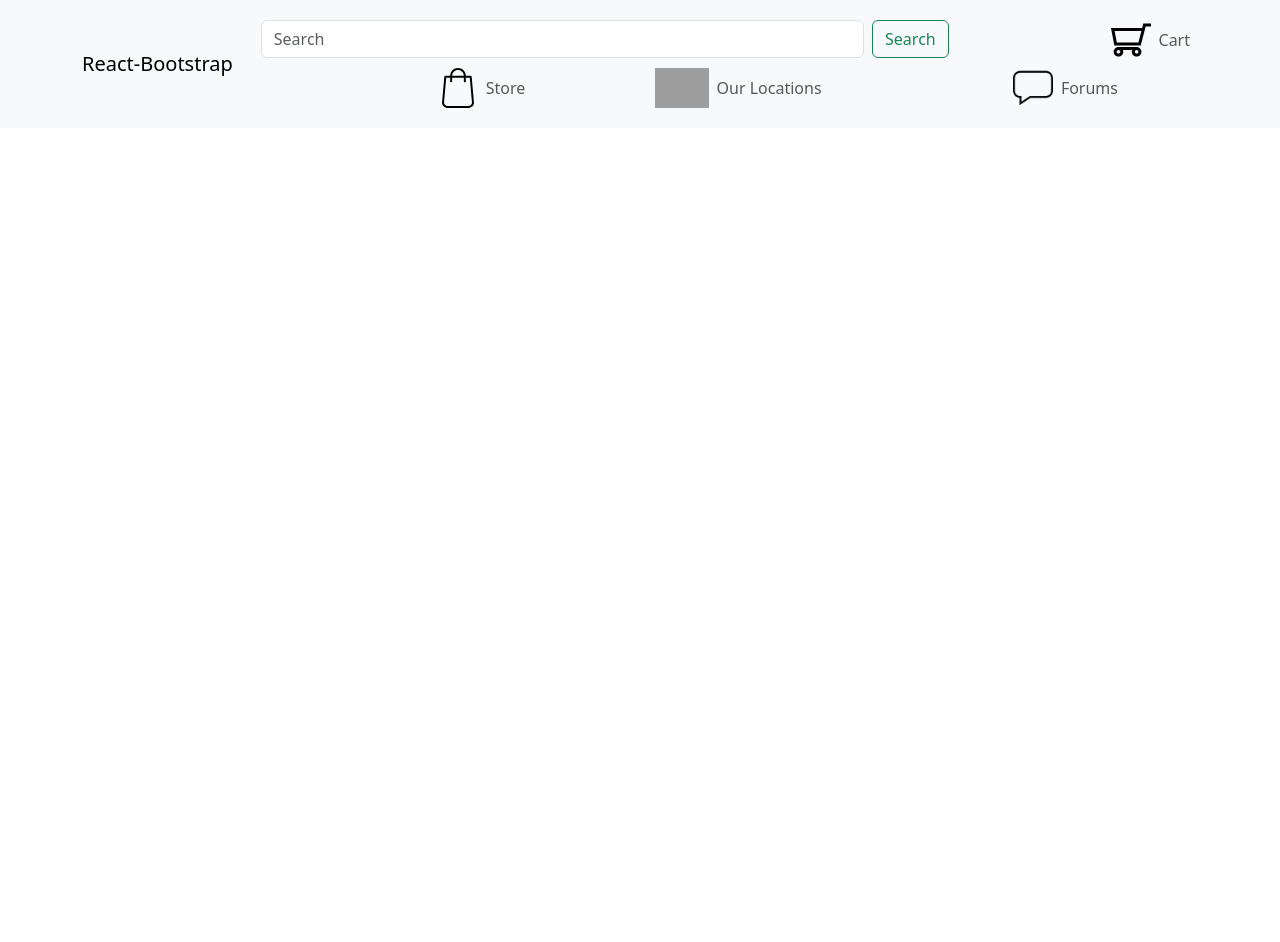
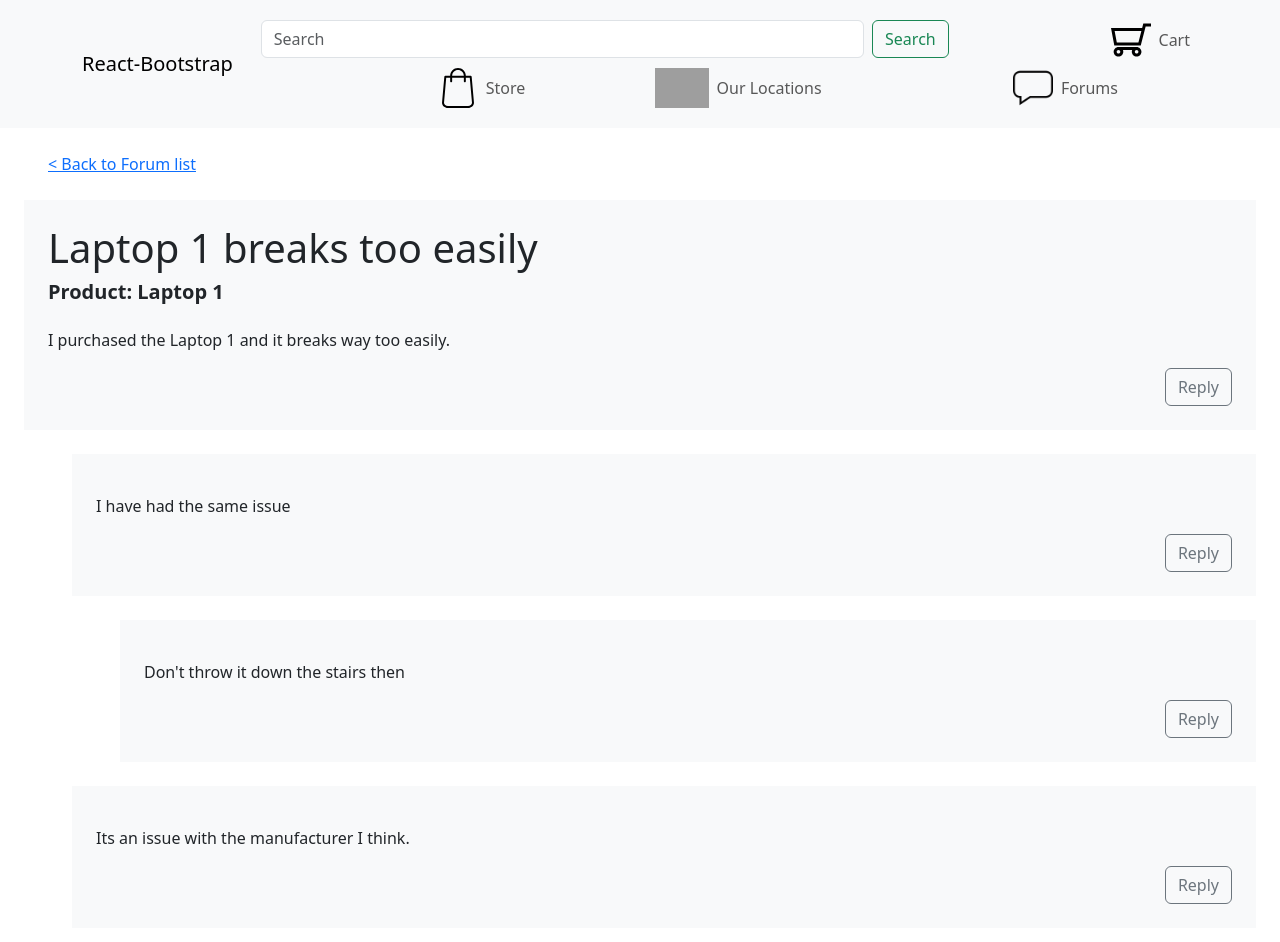
Before and after one commit to SEG3125-UOBS/P2, a React (Create React App) app: page /forumPost/1 in a window 1280 px wide. Shown: the top 942 px of the page. Before the commit the page ends 800 px from the top, so only its background shows below. Built offline with nearby package versions, Linux system fonts and the light colour scheme; grey boxes are pictures that could not be loaded.

Commit message:
Completed forums page
linked the forum redirect onClick

```diff
--- a/src/App.js
+++ b/src/App.js
@@ -7,7 +7,8 @@ import Store from './Store.js';
 import Location from './Location.js';
 import Forum from './Forum.js';
 import Cart from './Cart.js';
-
+import ForumPost from './ForumPost.js';
+import Item from './Item.js';
 
 function App() {
   return (
@@ -21,6 +22,8 @@ function App() {
             <Route path="/location" element={<Location />}/>
             <Route path="/forums" element={<Forum />}/>
             <Route path="/cart" element={<Cart />}/>
+            <Route path="/forumPost/:postId" element={<ForumPost />}/>
+            <Route path="/item/:itemId" element={<Item />}/>
           </Routes>
         </div>
       </div>
--- a/src/Forum.js
+++ b/src/Forum.js
@@ -3,17 +3,20 @@ import { Col, Row } from "react-bootstrap";
 import Button from 'react-bootstrap/Button';
 import Card from 'react-bootstrap/Card';
 import './Forum.css'
+import {useNavigate} from "react-router-dom";
 
 import dataImport from './data.json'
 const itemData = dataImport.items;
-const forumData = dataImport.forums;
-
-function forumRedirect(forumSelected){
-    //TBD: redirect
-    console.log(forumSelected);
-}
+const forumData = dataImport.forums.filter(headPost => headPost.reply===false);
 
 const Forum = () => {
+
+    const navigate = useNavigate();
+    function forumRedirect(forumSelected){
+        navigate(`/forumPost/${forumSelected}`)
+    }
+
+
     return (
         <div className="forum">
             <h1 className='p-3 m-3'>Forums</h1>
@@ -75,7 +78,7 @@ const Forum = () => {
                     {
                         forumData.map((forum) => (
                             <Col sm={12} md={6} xl={4} key={forum.id} className="p-4">
-                                <Card onClick={() => forumRedirect(forum.title)}>
+                                <Card onClick={() => forumRedirect(forum.id)}>
                                     <Card.Body>
                                         <Card.Title>{forum.title}</Card.Title>
                                         {/* Make Clickable?: add hover cursor effect, add redirect */}
--- /dev/null
+++ b/src/ForumPost.js
@@ -0,0 +1,87 @@
+import { Link, useParams } from "react-router-dom";
+import data from './data.json'
+import Button from 'react-bootstrap/Button';
+import { useState } from 'react';
+
+const ForumPost = () => {
+    const forumData = data.forums;
+
+    const {postId} = useParams()
+    const mainPost = forumData.filter(post => post.id===parseInt(postId))[0]
+
+    const [showReplyPrompt, setReplyPrompt] = useState(null)
+    function onReplyClick(replyToId){
+        if (replyToId===showReplyPrompt) {
+            setReplyPrompt(null);
+        } else {
+            setReplyPrompt(replyToId)
+        }
+    }
+
+    // Function to display the replies to a post
+    function recursiveDisplay(post) {
+        const displayArray = [];
+
+        for (let i=0;i<post.replies.length;i++) {
+            const replyId = parseInt(post.replies[i]);
+            const reply = forumData.filter(post => post.id===replyId)[0];
+
+            displayArray.push(
+                <div className="p-4 m-4 bg-light align-items-start" style={{textAlign:"start"}} key={reply.id}>
+                    <p className="pt-3">{reply.text}</p>
+                    <div style={{textAlign:"end"}}>
+                        <Button variant="outline-secondary" onClick={() => onReplyClick(replyId)}>Reply</Button>
+                    </div>
+                </div>
+            );
+
+            const recursiveResult = recursiveDisplay(reply)
+            if (recursiveResult !== undefined) {
+                displayArray.push(
+                    recursiveResult
+                );
+            }
+        }
+
+        if (displayArray.length === 0) {
+            return
+        } else {
+            return <div className="ps-4 ms-4" key={post.id+"childBox"}>{displayArray}</div>;
+        }
+    }
+
+    return (
+        <div className="forumPost">
+            <div className="d-flex ps-4 m-4 justify-content-start">
+                <Link to="/forums" >&lt; Back to Forum list</Link>
+            </div>
+
+            {/* User reply section */}
+            {
+                showReplyPrompt!==null &&
+                <div className="m-4 newReply">
+                    <p style={{textAlign:"start",overflow:"hidden",textOverflow:"ellipsis"}}><nobr>Replying to: "{forumData.filter(post => post.id===parseInt(showReplyPrompt))[0].text}"</nobr></p>
+                    <textarea className="form-control mt-2" id="forumText" placeholder="Forum Post Text" rows={5}></textarea>
+                    <Button className="m-2" variant="outline-primary">Submit Reply</Button>
+                </div>
+            }
+
+            {/* Post card */}
+            <div className="p-4 m-4 bg-light" style={{textAlign:"start"}}>
+                <h1>{mainPost.title}</h1>
+                <h2 className="lead fw-bold">Product: {mainPost.item}</h2>
+                <p className="pt-3">{mainPost.text}</p>
+                <div style={{textAlign:"end"}}>
+                    <Button variant="outline-secondary" onClick={() => onReplyClick(mainPost.id)}>Reply</Button>
+                </div>
+            </div>
+
+            {/* Replies */}
+            {recursiveDisplay(mainPost)}
+
+
+        </div>
+    );
+}
+
+export default ForumPost;
--- /dev/null
+++ b/src/Item.js
@@ -0,0 +1,19 @@
+import { Link, useParams } from "react-router-dom";
+import data from './data.json';
+
+const Item = () => {
+    const itemData = data.items;
+    const {itemId} = useParams()
+    const mainItem = itemData.filter(item => item.id===parseInt(itemId))[0]
+
+    return (
+        <div className="itemPage">
+            <div className="d-flex ps-4 m-4 justify-content-start">
+                <Link to="/store" >&lt; Back to Store page</Link>
+            </div>
+
+        </div>
+    );
+}
+
+export default Item;
--- a/src/Store.js
+++ b/src/Store.js
@@ -3,15 +3,12 @@ import { useState } from 'react';
 import Card from 'react-bootstrap/Card';
 import StarRating from "./StarRating";
 import Accordion from 'react-bootstrap/Accordion';
+import {useNavigate} from "react-router-dom";
 
 import {Laptop1} from './rsc/imgIndex.js';
 
 import itemData from './data.json'
 
-function redirect(name) {
-    //TBD: Redirect to item page
-    console.log(name);
-}
 
 const Store = () => {
     //Data
@@ -24,6 +21,12 @@ const Store = () => {
 
     //Rating Filter Data
     const [ratingDisabled, setRatingDisabled] = useState(true)
+
+    const navigate = useNavigate();
+    function redirect(itemId){
+        navigate(`/item/${itemId}`)
+    }
+
 
     return (
         <div className="store">
@@ -153,7 +156,7 @@ const Store = () => {
                     {
                         items.map((item) => (
                             <Col sm={12} md={6} xl={4} key={item.id} className="p-4">
-                                <Card onClick={() => redirect(item.name)}>
+                                <Card onClick={() => redirect(item.id)}>
                                     <Card.Img variant="top" src={item.image} />
                                     <Card.Body>
                                         <Card.Title>{item.name}</Card.Title>
--- a/src/data.json
+++ b/src/data.json
@@ -17,7 +17,10 @@
         {"name":"Desk", "category":["Office","Gaming"], "cost":150, "rating":3, "image":"Laptop1", "id":11}
     ],
     "forums":[
-        {"id":1, "title":"Laptop 1 breaks too easily", "item":"Laptop 1", "text":"I purchased the Laptop 1 and it breaks way too easily.", "replies":[]},
-        {"id":2, "title":"Laptop 2 battery low", "item":"Laptop 2", "text":"The laptop battery doesnt last long enough. Also the fan runs too loud", "replies":[]}
+        {"id":1, "reply":false, "title":"Laptop 1 breaks too easily", "item":"Laptop 1", "text":"I purchased the Laptop 1 and it breaks way too easily.", "replies":[3,5]},
+        {"id":2, "reply":false, "title":"Laptop 2 battery low", "item":"Laptop 2", "text":"The laptop battery doesnt last long enough. Also the fan runs too loud", "replies":[]},
+        {"id":3, "reply":true, "title":"", "item":"", "text":"I have had the same issue", "replies":[4]},
+        {"id":4, "reply":true, "title":"", "item":"", "text":"Don't throw it down the stairs then", "replies":[]},
+        {"id":5, "reply":true, "title":"", "item":"", "text":"Its an issue with the manufacturer I think.", "replies":[]}
     ]
 }
```
